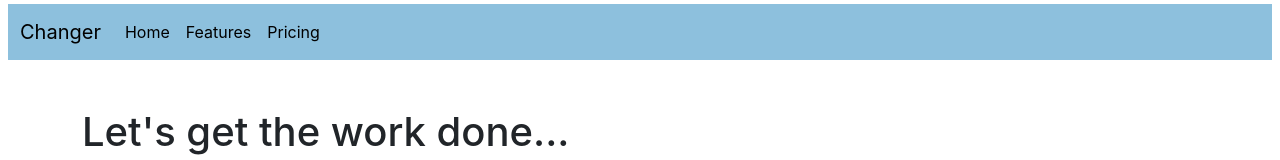
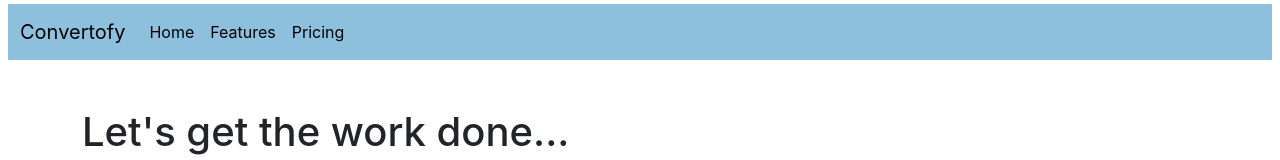
Before and after one commit to Rahul02-01/Convertofy, a React (Create React App) app: page / in a window 1280 px wide. Shown: the top 160 px of the page. Built offline with nearby package versions, Linux system fonts and the light colour scheme.

Commit message:
App name changed from 'changer' to 'Convertofy'

```diff
--- a/src/App.js
+++ b/src/App.js
@@ -7,7 +7,7 @@ import TextArea from './components/TextArea';
 function App() {
   return (
     <>
-      <Navbar title="Changer"/>
+      <Navbar title="Convertofy"/>
       <TextArea start="Let's get the work done..."/>
       <About/>
     </>
```
